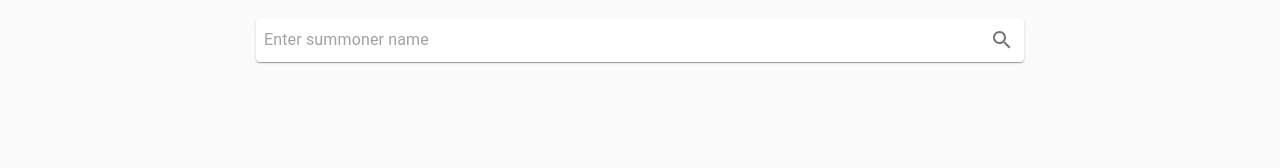
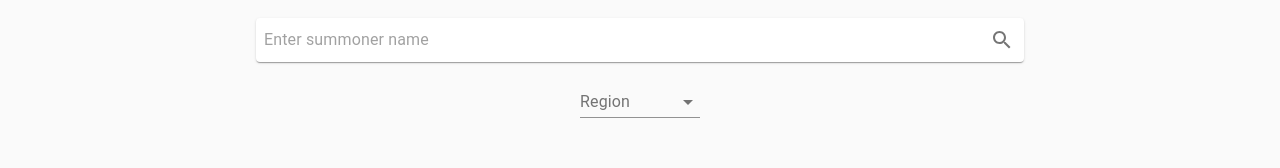
Before and after one commit to LewisLuckhurst/Bot_lane_statistics_front_end, a React (Create React App) app: page / in a window 1280 px wide. Shown: the part 368-536 px from the top of the page. Built offline with nearby package versions, Linux system fonts and the light colour scheme.

Commit message:
adding region selection button

```diff
--- a/src/components/search-view/Search.js
+++ b/src/components/search-view/Search.js
@@ -5,6 +5,10 @@ import InputBase from "@material-ui/core/InputBase";
 import IconButton from "@material-ui/core/IconButton";
 import SearchIcon from "@material-ui/icons/Search";
 import "./SearchView.css";
+import FormControl from "@material-ui/core/FormControl";
+import InputLabel from "@material-ui/core/InputLabel";
+import Select from "@material-ui/core/Select";
+import MenuItem from "@material-ui/core/MenuItem";
 
 const useStyles = makeStyles(theme => ({
     root: {
@@ -19,13 +23,23 @@ const useStyles = makeStyles(theme => ({
     iconButton: {
         padding: 10
     },
+    formControl: {
+        margin: theme.spacing(1),
+        minWidth: 120,
+    },
 }));
 
 function SearchBar(props) {
     const classes = useStyles();
     const [summonerName, setSummonerName] = useState("");
+    const [region, setRegion] = useState("");
+
+    const handleChange = (event) => {
+        setRegion(event.target.value);
+    };
 
     return (
+        <>
             <Paper className={classes.root}>
                 <InputBase
                     className={classes.input}
@@ -41,7 +55,19 @@ function SearchBar(props) {
                     <SearchIcon/>
                 </IconButton>
             </Paper>
-    );
+            <FormControl className={classes.formControl}>
+                <InputLabel>Region</InputLabel>
+                <Select
+                    value={region}
+                    onChange={handleChange}
+                >
+                    <MenuItem value={"EUW"}>EUW</MenuItem>
+                    <MenuItem value={"NA"}>NA</MenuItem>
+                </Select>
+            </FormControl>
+        </>
+    )
+        ;
 }
 
 export default SearchBar;
```
Lines whose indentation alone changed are shown as unchanged.
